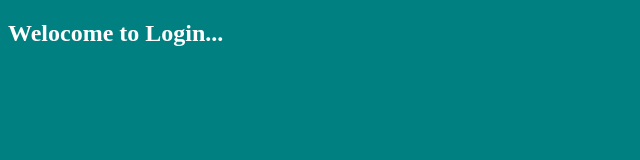
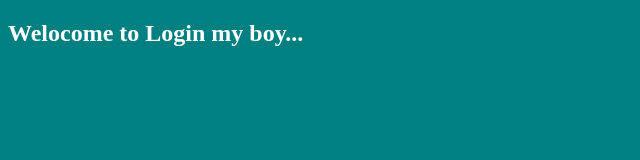
Before and after one commit to Project-C-Network/project-c-fe, a Next.js app: page /helpline in a window 1280 px wide. Shown: the top 160 px of the page, without its empty margins (0-640 px from the left). Built offline with nearby package versions, Linux system fonts and the light colour scheme.

Commit message:
check empty folder push in git

```diff
--- a/src/app/helpline/page.tsx
+++ b/src/app/helpline/page.tsx
@@ -3,7 +3,7 @@ import React from 'react';
 const LoginPage = () => {
   return (
     <>
-      <h2>Welocome to Login...</h2>
+      <h2>Welocome to Login my boy...</h2>
     </>
   );
 };
```
Also changed, not shown: 1 other file (tests, documents, lock files or other folders).
